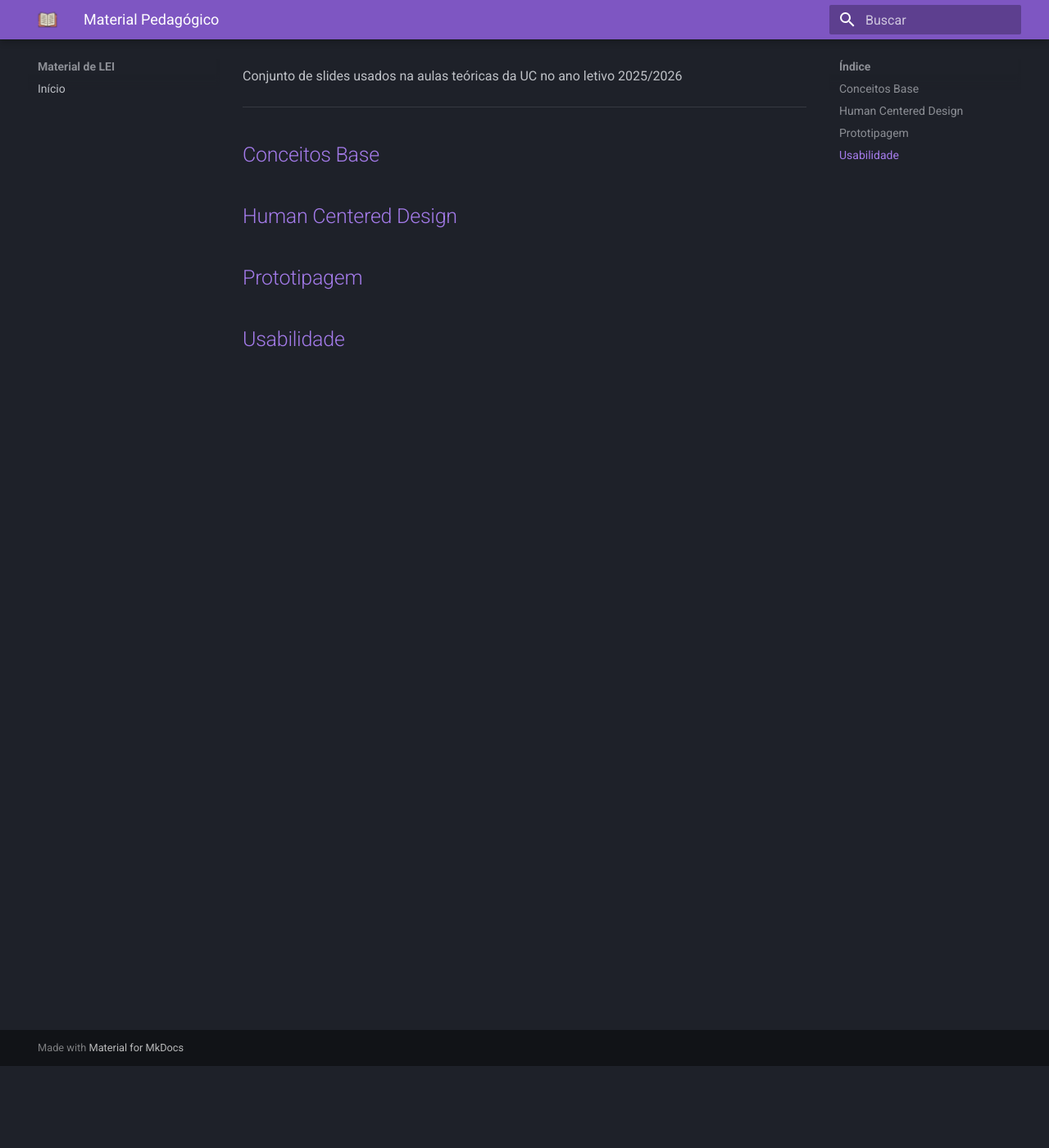
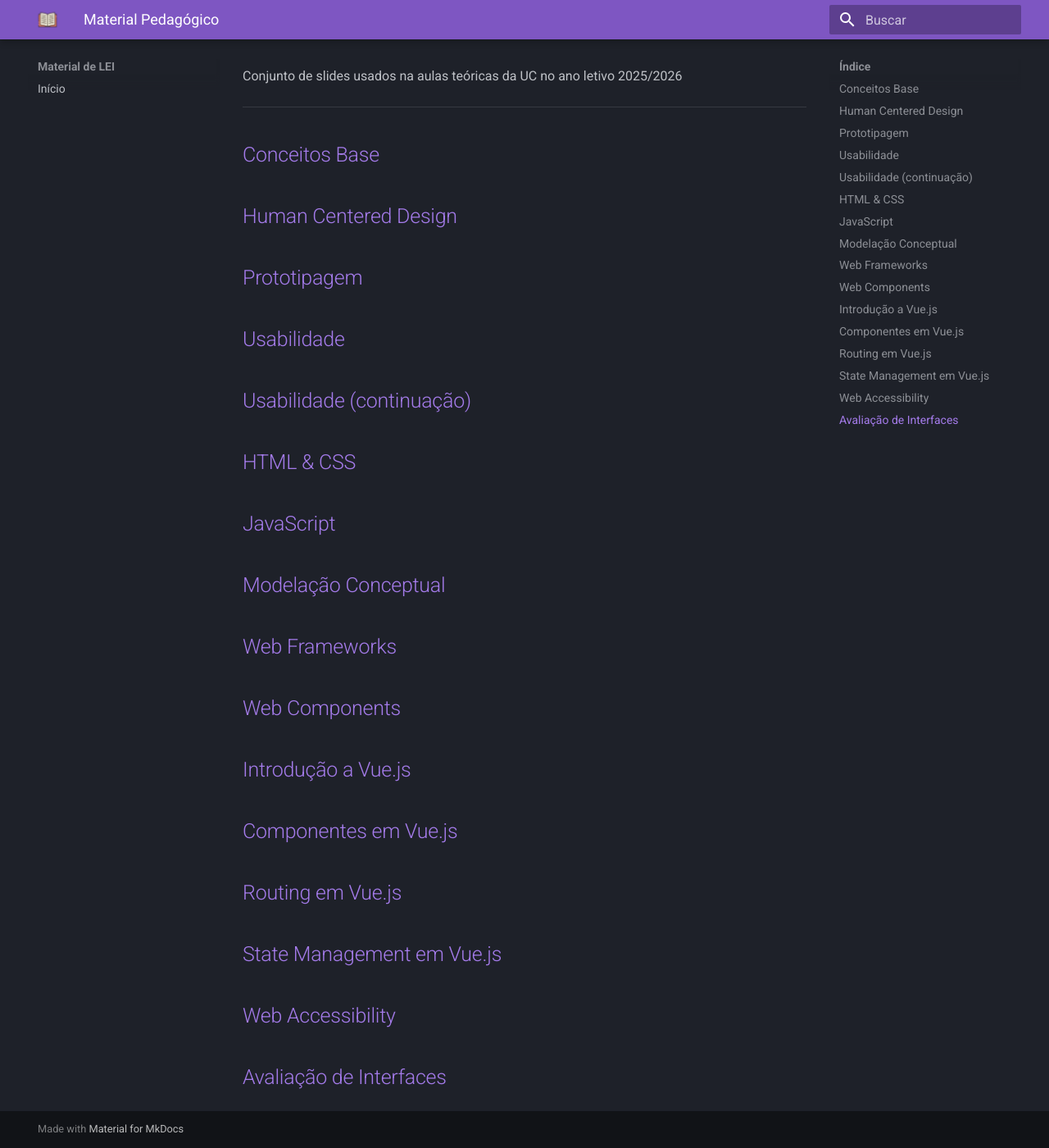
Before and after one commit to eduardo106919/LEI-Material-Estudo, an MkDocs documentation site: the page built from docs/IPM/Material Pedagógico/README.md, in a window 1280 px wide and 1400 px high, scrolled down 100 px. Shown: the whole window at 82% size. Built offline with MkDocs 1.6.1 and Material for MkDocs 9.7.7, drawn with Linux system fonts in a browser that asks for light colours.

Commit message:
IPM - nomes aulas

```diff
--- a/docs/IPM/Material Pedagógico/README.md
+++ b/docs/IPM/Material Pedagógico/README.md
@@ -10,3 +10,27 @@ Conjunto de slides usados na aulas teóricas da UC no ano letivo 2025/2026
 ## [Prototipagem](3_Prototipagem.pdf)
 
 ## [Usabilidade](4_Usabilidade.pdf)
+
+## [Usabilidade (continuação)](5_Usabilidade.pdf)
+
+## [HTML & CSS](6_HTML_CSS.pdf)
+
+## [JavaScript](7_JS.pdf)
+
+## [Modelação Conceptual](8_1_Conceptual_Modelling.pdf)
+
+## [Web Frameworks](8_2_WebFrameworks.pdf)
+
+## [Web Components](9_1_WebComponents.pdf)
+
+## [Introdução a Vue.js](9_2_Intro_to_Vue.pdf)
+
+## [Componentes em Vue.js](10_VueComponents.pdf)
+
+## [Routing em Vue.js](11_1_VueRouting.pdf)
+
+## [State Management em Vue.js](11_2_VueStateManagement.pdf)
+
+## [Web Accessibility](12_1_WebAccessibility.pdf)
+
+## [Avaliação de Interfaces](12_2_AvaliacaoInterfaces.pdf)
```
Also changed, not shown: 17 other files.
